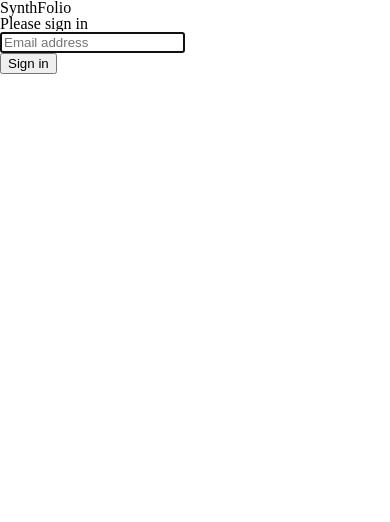
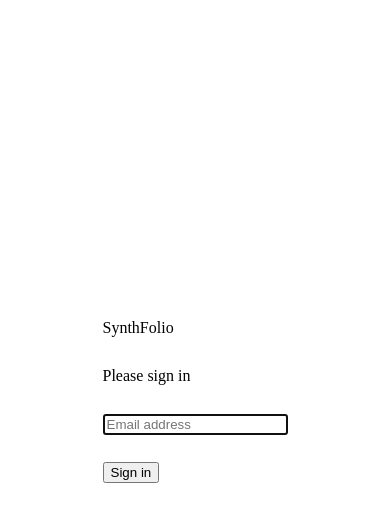
Before and after one commit to James-Heaton/Client-Side-Capstone, a React (Vite) app: page / in a window 390 px wide. Shown: the top 522 px of the page. Built offline with nearby package versions, Linux system fonts and the light colour scheme.

Commit message:
MVP DONE

```diff
--- /dev/null
+++ b/src/auth/Login.css
@@ -0,0 +1,16 @@
+.container-login {
+    display: flex;
+    flex-direction: column;
+    align-items: center;
+    height: calc(100vh - 4rem);  /* Subtract navbar height */
+    margin-top: 7rem;
+    line-height: 3rem;
+    padding-top: 5rem;
+}
+
+@media (max-width: 768px) {
+    .container-login {
+        height: calc(100vh - 5rem);  /* Adjust for taller navbar */
+        margin-top: 14rem;            /* Adjust for taller navbar */
+    }
+}
--- a/src/auth/Login.jsx
+++ b/src/auth/Login.jsx
@@ -1,3 +1,4 @@
+import "./Login.css"
 import React, { useState } from "react";
 import { useNavigate } from "react-router-dom";
 import { getUserByEmail } from "../services/userService";
```
